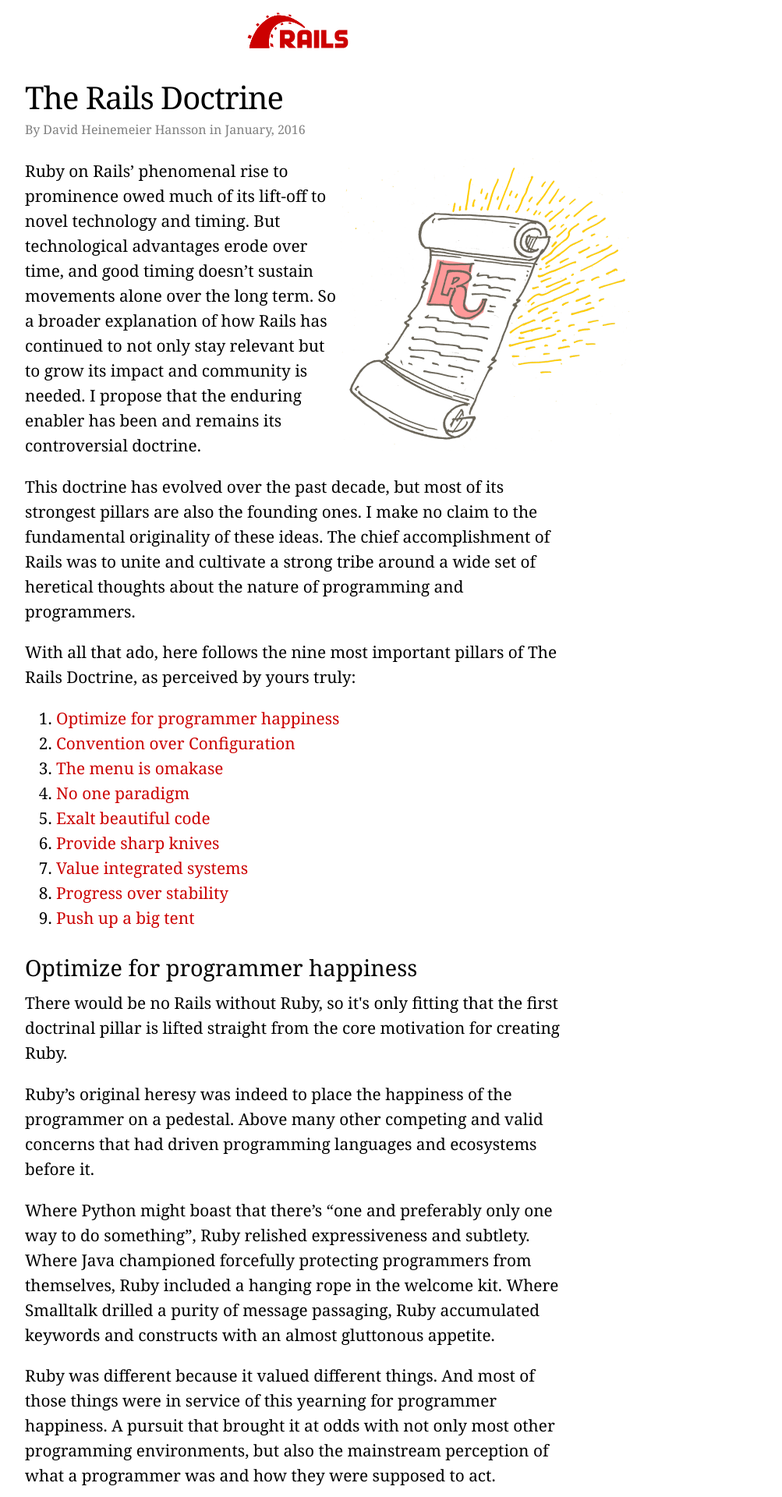
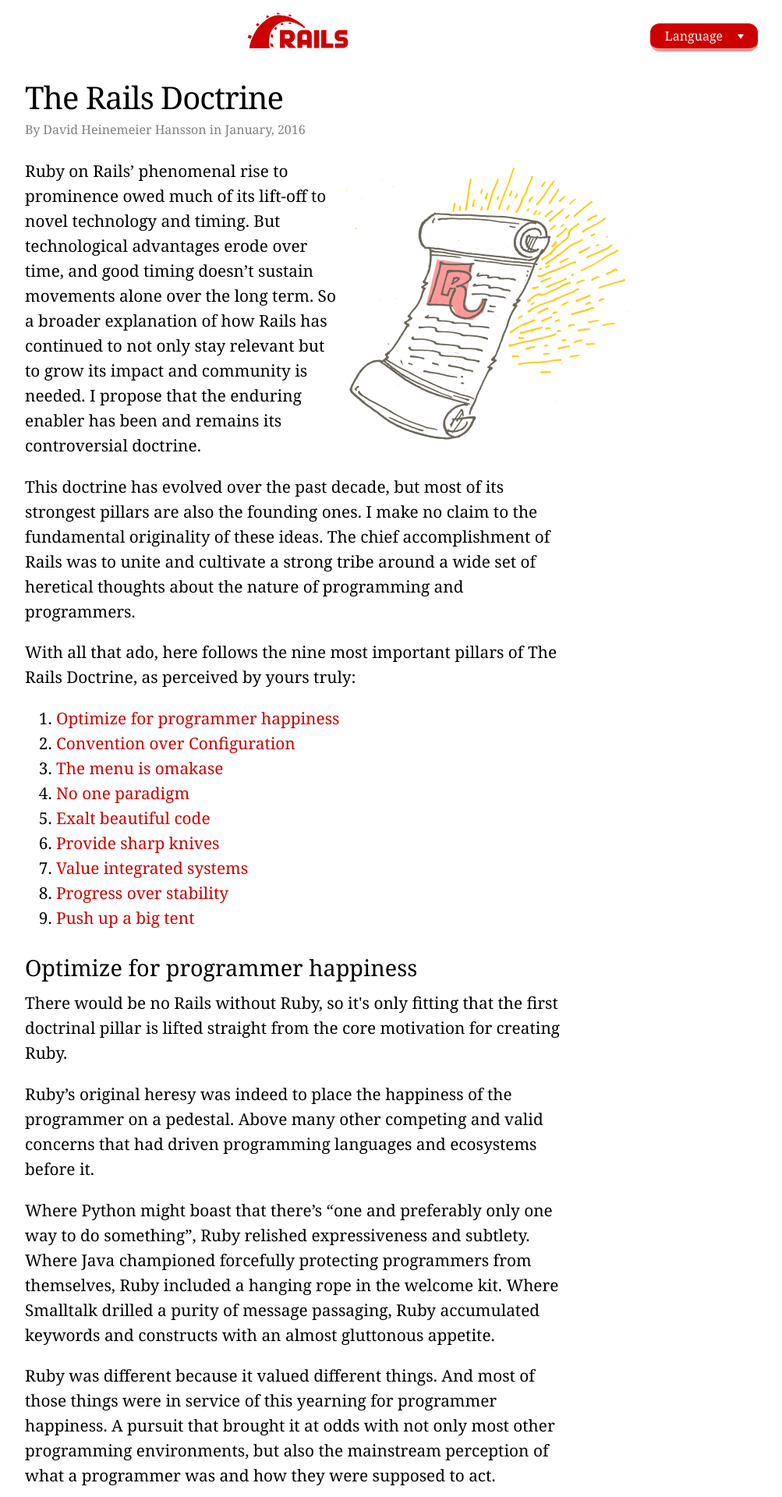
Before and after one commit to rails/homepage, a Jekyll site: the page built from doctrine.html, in a window 1280 px wide. Shown: the top 1920 px of the page at 78% size, without its empty margins (258-1261 px from the left). Built offline with Jekyll 4.4.1, drawn with Linux system fonts in a browser that asks for light colours.

Commit message:
Addded language switcher

```diff
--- a/_layouts/doctrine.html
+++ b/_layouts/doctrine.html
@@ -7,6 +7,21 @@
   </a>
 </div>
 
+<div class="select__wrapper" id="language-list">
+  <div class="language__item active">
+    Language
+  </div>
+
+  <div class="language__items">
+    <div class="language__item">
+      <a href="/doctrine">English</a>
+    </div>
+    <div class="language__item">
+      <a href="ru">Russian</a>
+    </div>
+  </div>
+</div>
+
 {{ content }}
 
 <section>
@@ -14,3 +29,5 @@
     <a href="/">&larr; Back to homepage</a>
   </p>
 </section>
+
+<script src="/lib/language_switcher.js"></script>
--- a/doctrine.html
+++ b/doctrine.html
@@ -7,7 +7,6 @@
     <section>
       <h1 style="margin-bottom: 0px">The Rails Doctrine</h1>
       <p style="margin-top: 0"><small style="color: grey">By David Heinemeier Hansson in January, 2016</small></p>
-
 
       <figure class="right">
         <img src="/images/doctrine.png" alt="The Rails Doctrine">
--- a/doctrine/ru.html
+++ b/doctrine/ru.html
@@ -1,5 +1,5 @@
 ---
-layout: page
+layout: doctrine
 title: Соглашение
 permalink: /doctrine/ru
 ---
--- /dev/null
+++ b/lib/language_switcher.js
@@ -0,0 +1,3 @@
+document.getElementById('language-list').onclick = function() {
+  this.classList.toggle('active')
+}
--- a/style.css
+++ b/style.css
@@ -203,3 +203,92 @@
 
 @media only screen and (min-device-width: 481px) and (max-device-width: 1024px) and (orientation:landscape) {
 }
+
+select::-ms-expand {
+        display: none;
+    }
+
+/*--------------------------------------------------
+LANGUAGE SWITCHER
+--------------------------------------------------*/
+.select__wrapper {
+  vertical-align: top;
+  display: inline-block;
+  position: absolute;
+  top: 30px;
+  right: 50px;
+}
+
+.select__wrapper .language__items {
+  display: none;
+}
+
+.select__wrapper.active .language__items {
+  display: block;
+}
+
+.select__wrapper .language__items {
+  -moz-appearance: none;
+  -webkit-appearance: none;
+  outline: none;
+  border-radius: 0;
+  font-size: 1rem;
+  font-family: Georgia, serif;
+  margin-top: 5px;
+  color: #000;
+  border-bottom: 4px solid rgba(0,0,0,.666);
+  background-color: #eeeeee;
+  border-radius: 7px;
+}
+
+.select__wrapper > .language__item {
+  width: 100px;
+  height: 100%;
+  -moz-appearance: none;
+  -webkit-appearance: none;
+  outline: none;
+  border-radius: 0;
+  font-size: 1rem;
+  padding: 0rem 1.2rem;
+  font-family: Georgia, serif;
+}
+
+.select__wrapper > .language__item.active {
+  color: white;
+  cursor: pointer;
+  border-bottom: 4px solid #ff9999;
+  background-color: #cc0000;
+  border-radius: 12px;
+}
+
+.select__wrapper::before {
+  content: '';
+  position: absolute;
+  top: 14px;
+  right: 18px;
+  border-style: solid;
+  border-width: 6px 4px 0 4px;
+  border-color: #ffffff transparent transparent transparent;
+}
+
+.select__wrapper.active:before {
+  top: 12px;
+  border-width: 0px 4px 6px 4px;
+  border-color: transparent transparent #ffffff transparent;
+}
+
+.select__wrapper.active > .language__items > .language__item:hover {
+  background: #ca0813;
+}
+
+.select__wrapper.active > .language__items > .language__item > a {
+  color: #000;
+}
+
+.select__wrapper.active > .language__items > .language__item:hover > a {
+  color: #fff;
+}
+
+.select__wrapper.active > .language__items > .language__item > a {
+  padding: 0rem 1.2rem;
+}
```
Also changed, not shown: other parts of doctrine.html (+1 -1 lines).
